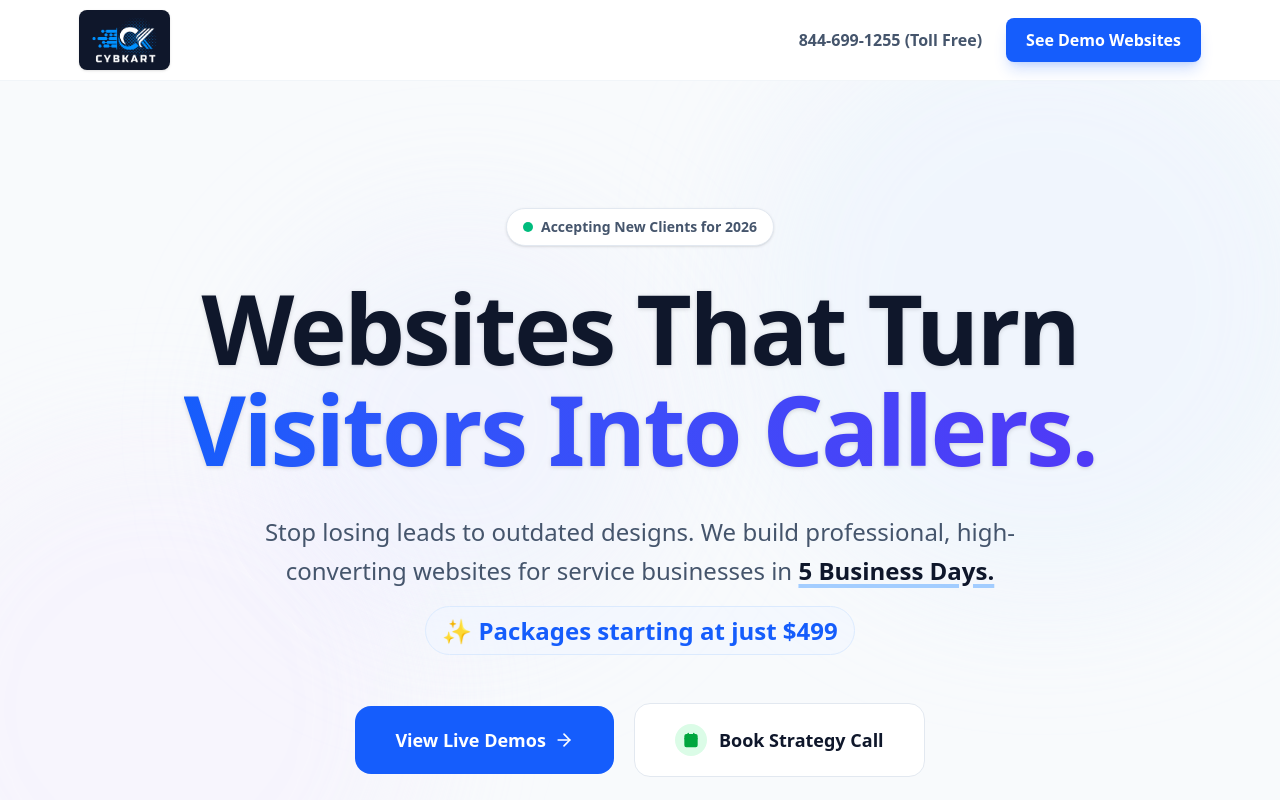
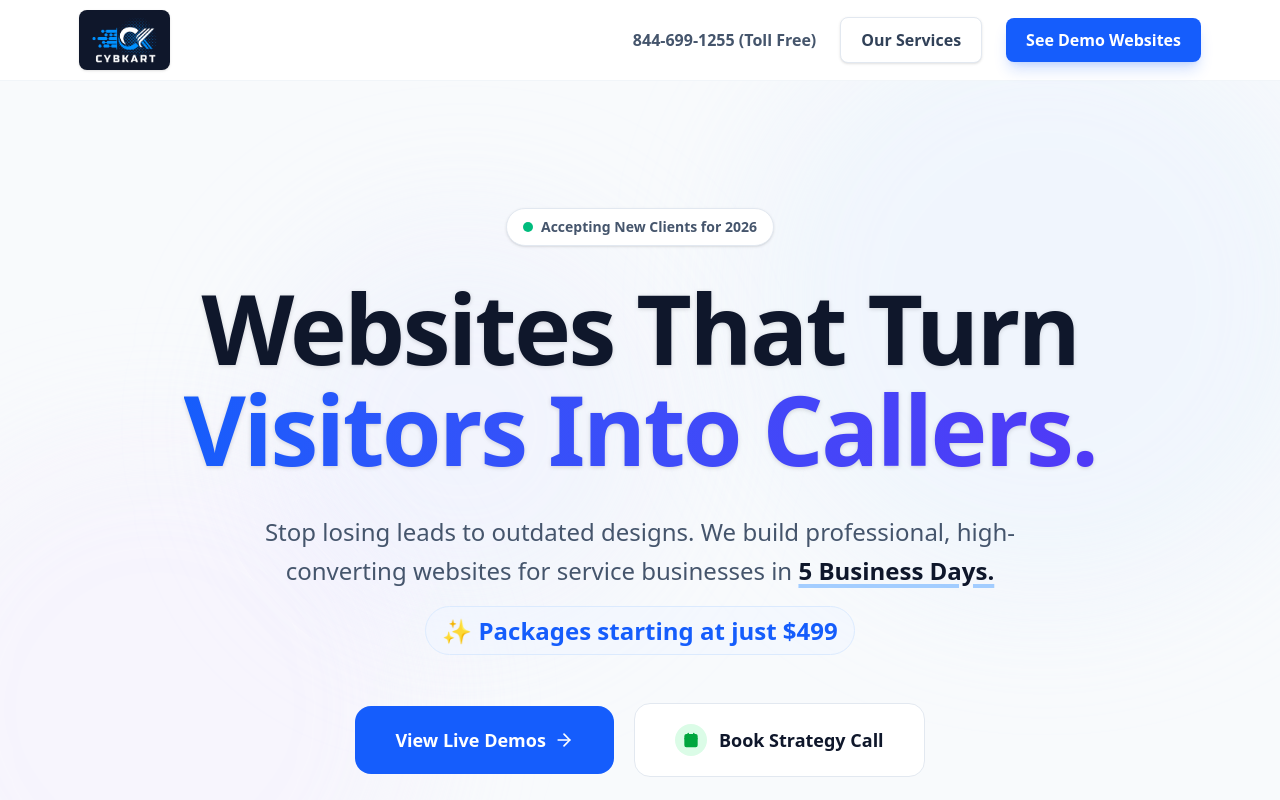
Before and after one commit to borgohainabhijit09/cybkart, a Next.js app: page /cybkart-global in a window 1280 px wide. Shown: the top 800 px of the page. Built offline with nearby package versions, Linux system fonts and the light colour scheme.

Commit message:
Add Our Services button to header with premium styling

```diff
--- a/src/app/cybkart-global/page.tsx
+++ b/src/app/cybkart-global/page.tsx
@@ -114,6 +114,12 @@ export default function CybkartGlobalLanding() {
                         <a href="tel:8446991255" className="font-semibold text-slate-600 hover:text-blue-600 transition-colors cursor-pointer">
                             844-699-1255 (Toll Free)
                         </a>
+                        <Link
+                            href="/services"
+                            className="px-5 py-2.5 rounded-lg font-semibold text-slate-700 bg-white border border-slate-200 shadow-sm hover:shadow-md hover:border-blue-500 hover:text-blue-600 hover:-translate-y-0.5 transition-all duration-300 cursor-pointer"
+                        >
+                            Our Services
+                        </Link>
                         <button
                             onClick={scrollToDemos}
                             className="bg-blue-600 text-white px-5 py-2.5 rounded-lg font-semibold hover:bg-blue-700 transition-all shadow-lg shadow-blue-600/20 cursor-pointer"
```
